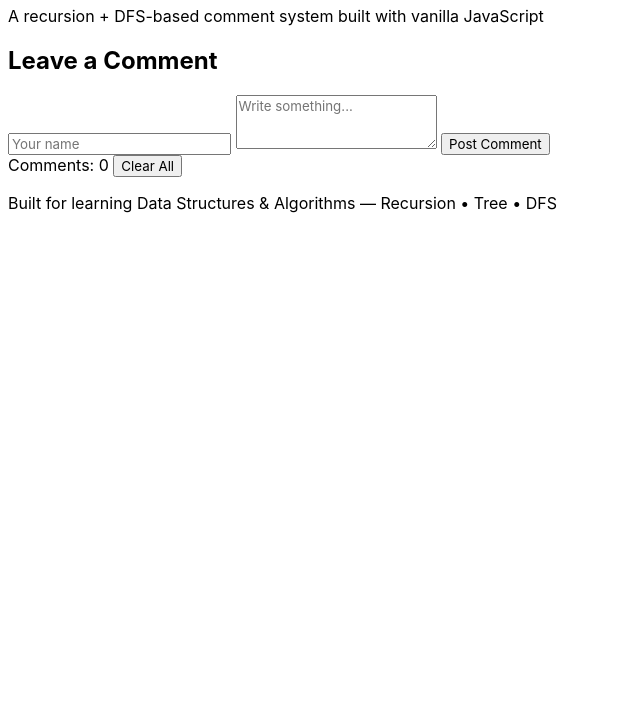
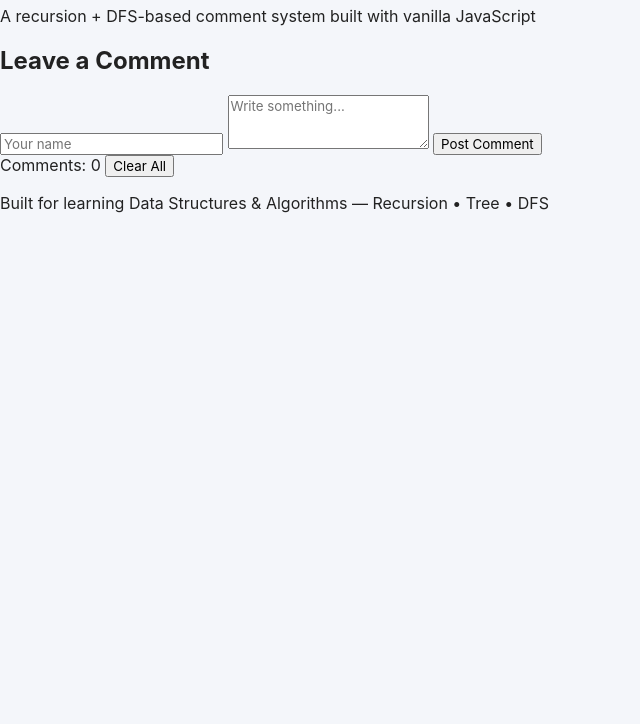
Before and after one commit to SanjhDeySarker/dsa-nested-comments-tree, a plain HTML site: page index.html in a window 1280 px wide. Shown: the part 76-800 px from the top of the page, without its empty margins (0-640 px from the left). Drawn offline with Linux system fonts and the light colour scheme.

Commit message:
style-change

```diff
--- a/style.css
+++ b/style.css
@@ -2,3 +2,9 @@
   box-sizing: border-box;
   font-family: 'Inter', system-ui, sans-serif;
 }
+body {
+  background: #f4f6fa;
+  color: #222;
+  margin: 0;
+  padding: 0;
+}
```
